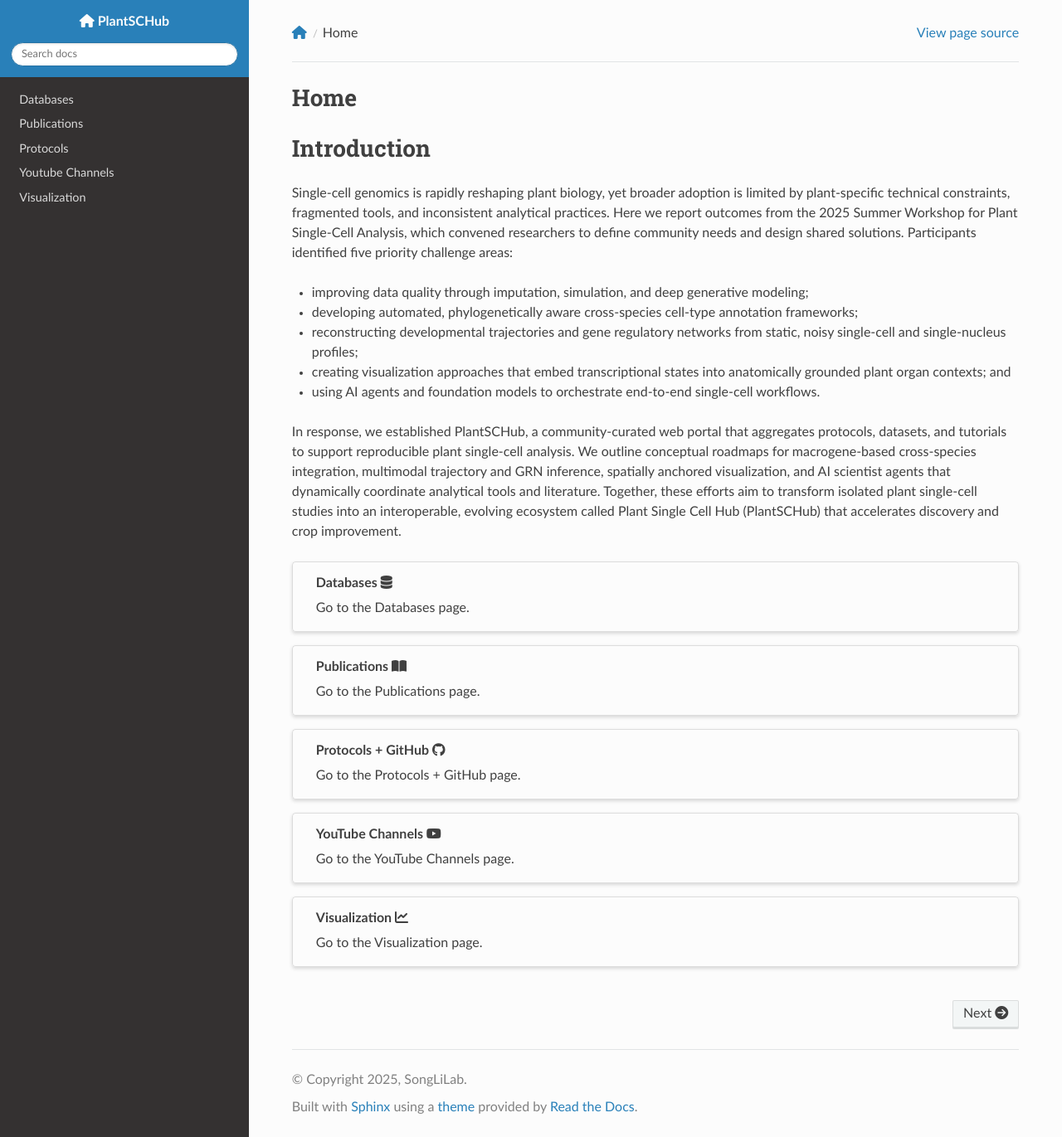
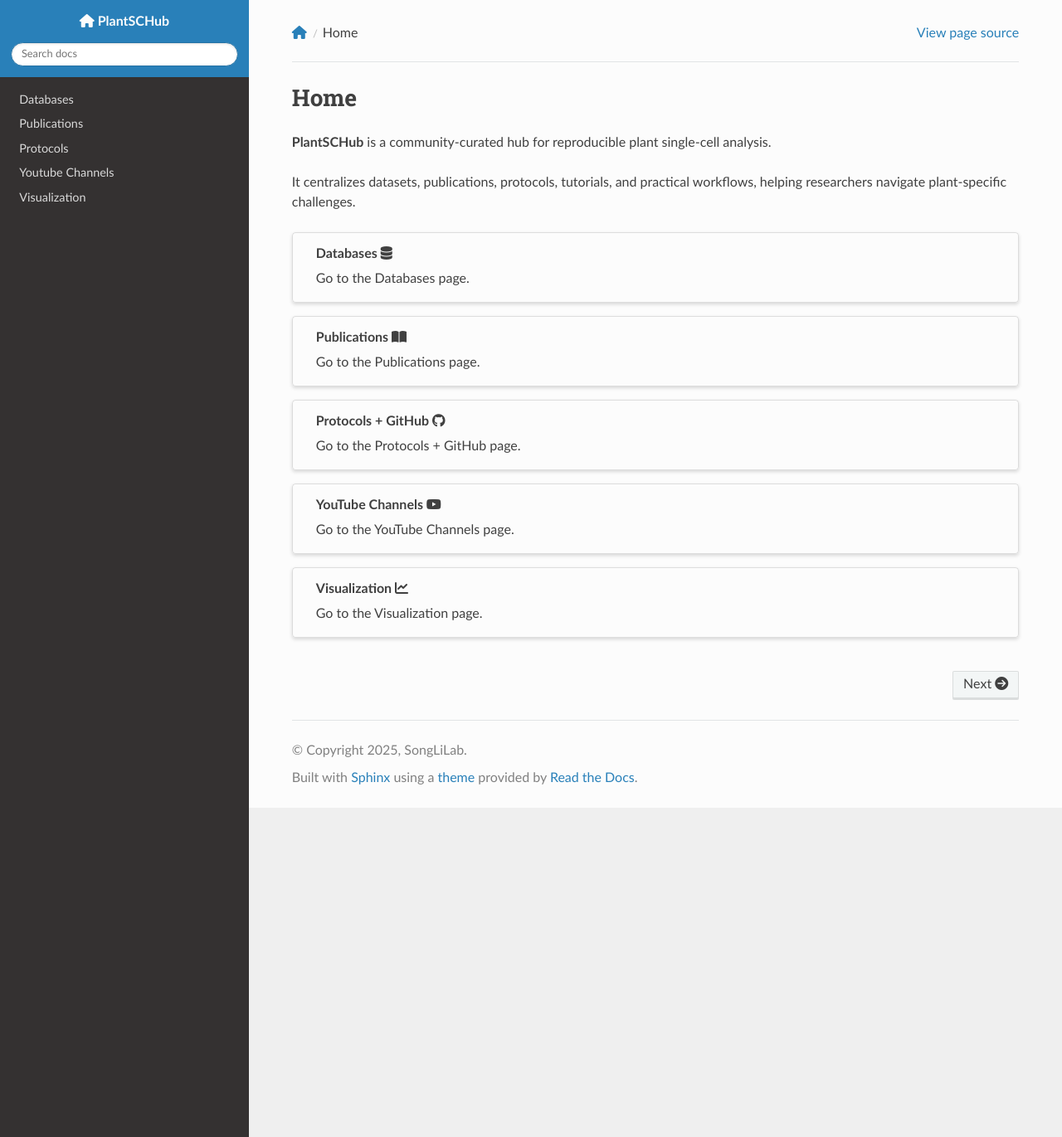
Before and after one commit to songliVT/PlayGroundRTD, a Sphinx documentation site: the page built from docs/source/index.md, in a window 1280 px wide and 1371 px high. Shown: the whole window at 83% size. Built offline with Sphinx 7.4.7 and the Read the Docs theme 3.1.0, drawn with Linux system fonts in a browser that asks for light colours; nearby versions of some CDN libraries; pages that are not in the unit, such as notebooks, are missing from menus.

Commit message:
modify index.md

```diff
--- a/docs/source/index.md
+++ b/docs/source/index.md
@@ -1,28 +1,7 @@
 # Home
-Introduction
-============
+__PlantSCHub__ is a community-curated hub for reproducible plant single-cell analysis.
 
-Single-cell genomics is rapidly reshaping plant biology, yet broader adoption is limited by
-plant-specific technical constraints, fragmented tools, and inconsistent analytical practices.
-Here we report outcomes from the 2025 Summer Workshop for Plant Single-Cell Analysis,
-which convened researchers to define community needs and design shared solutions. Participants
-identified five priority challenge areas:
-
-- improving data quality through imputation, simulation, and deep generative modeling;
-- developing automated, phylogenetically aware cross-species cell-type annotation frameworks;
-- reconstructing developmental trajectories and gene regulatory networks from static, noisy
-  single-cell and single-nucleus profiles;
-- creating visualization approaches that embed transcriptional states into anatomically grounded
-  plant organ contexts; and
-- using AI agents and foundation models to orchestrate end-to-end single-cell workflows.
-
-In response, we established PlantSCHub, a community-curated web portal that aggregates
-protocols, datasets, and tutorials to support reproducible plant single-cell analysis. We outline
-conceptual roadmaps for macrogene-based cross-species integration, multimodal trajectory and
-GRN inference, spatially anchored visualization, and AI scientist agents that dynamically
-coordinate analytical tools and literature. Together, these efforts aim to transform isolated
-plant single-cell studies into an interoperable, evolving ecosystem called Plant Single Cell Hub
-(PlantSCHub) that accelerates discovery and crop improvement.
+It centralizes datasets, publications, protocols, tutorials, and practical workflows, helping researchers navigate plant-specific challenges.
 
 
 ::::{grid} 1
```
